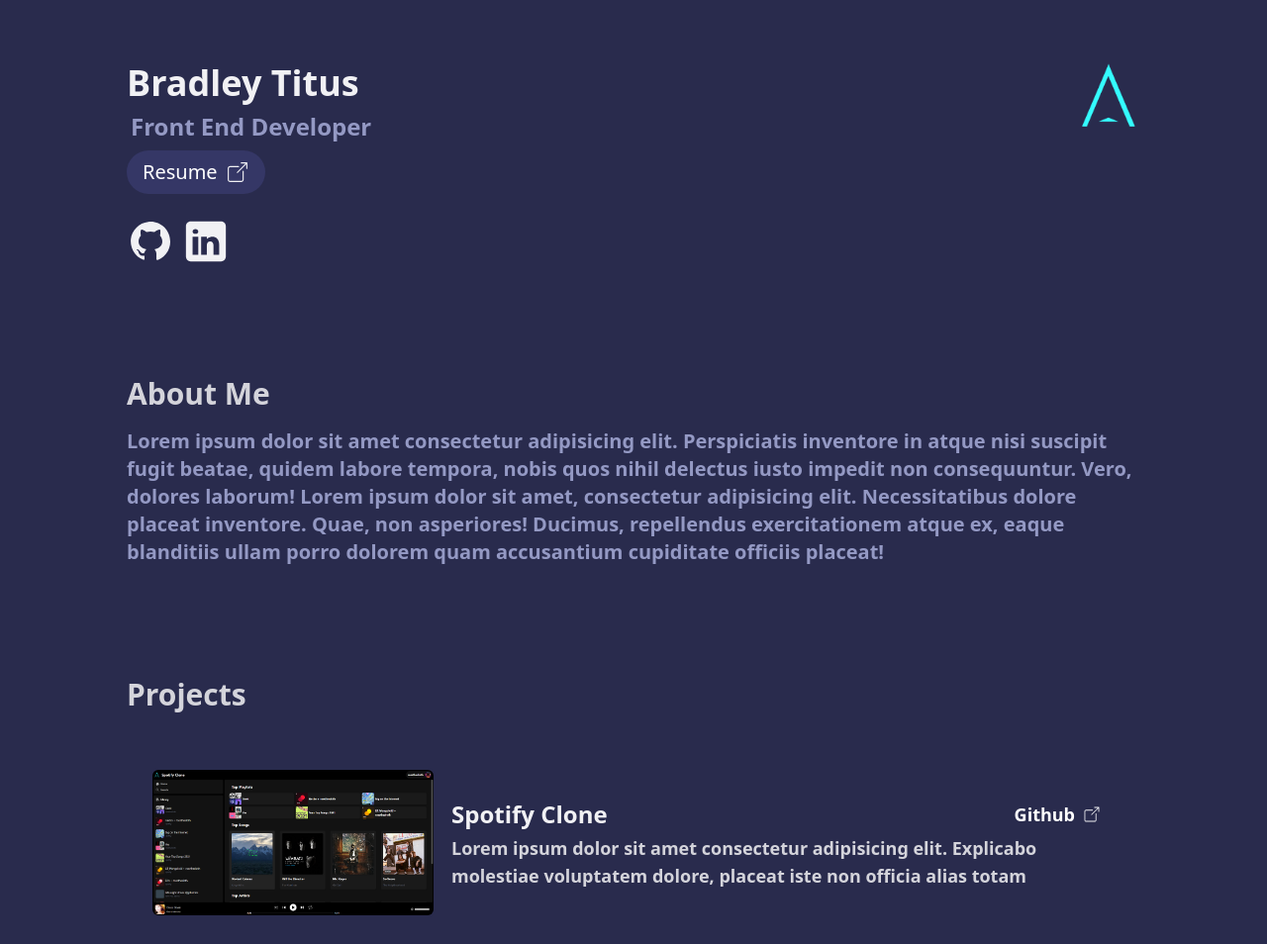
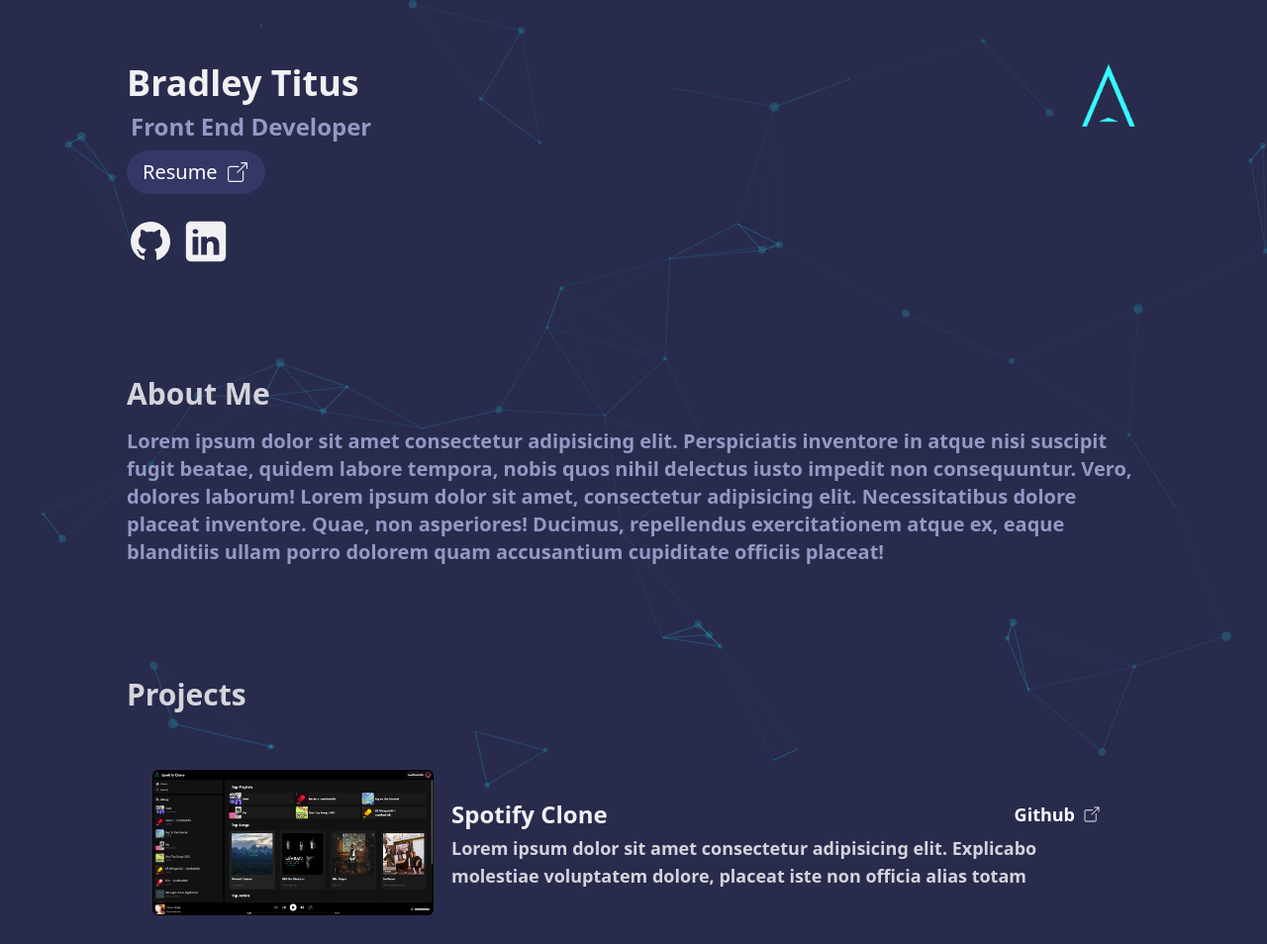
Before and after one commit to BradT615/Portfolio, a website: page index.html in a window 1280 px wide. Shown: the top 954 px of the page at 99% size. Drawn offline with nearby package versions, Linux system fonts and the light colour scheme.

Commit message:
particle.js

```diff
--- a/index.html
+++ b/index.html
@@ -6,8 +6,11 @@
     <title>Bradley Titus</title>
     <link rel="icon" href="favicon.ico" type="image/x-icon">
     <link href="output.css" rel="stylesheet">
+    <script src="https://cdn.jsdelivr.net/particles.js/2.0.0/particles.min.js"></script>
+    <script src="script.js"></script>
 </head>
 <body class="bg-customBg text-white">
+    <div id="particles-js" class="absolute inset-0 z-0"></div>
     <div class="flex flex-col max-w-6xl mx-auto 2xl:flex-row 2xl:max-w-full relative">
         <div class="logo absolute hidden top-0 right-0 p-6 md:p-16 2xl:p-8">
             <img class="w-16 h-16" src="images/logo-removebg.png" alt="Logo">
@@ -48,12 +51,14 @@
             </div>
             <div class="projects-container px-6 md:px-16 pt-28 w-full md:max-w-6xl 2xl:max-w-4xl flex flex-col gap-8">
                 <h1 class="text-3xl font-semibold text-customHeader">Projects</h1>
-                <div class="project p-6 max-w-sm md:max-w-6xl 2xl:max-w-3xl rounded-lg mx-auto hover:bg-customBgLight flex flex-col items-center md:flex-row gap-2">
+
+                <div class="relative project p-6 max-w-sm md:max-w-6xl 2xl:max-w-3xl rounded-lg mx-auto hover:bg-customBgLight flex flex-col items-center md:flex-row gap-2">
+                    <a href="https://bradt615spotify.netlify.app" class="absolute inset-0 z-10" aria-hidden="true"></a>
                     <img class="w-72 rounded-lg border-2 border-customBg" src="images/spotifyCloneThumbnail.png" alt="">
                     <div class="flex flex-col md:text-left p-2">
                         <div class="flex justify-between items-center">
                             <h1 class="text-2xl py-1 font-semibold text-customPrimaryText">Spotify Clone</h1>
-                            <a class="flex items-center gap-2 hover:bg-customText py-1 px-2 rounded-full" href="https://github.com/BradT615/Spotify-Clone" target="_blank" rel="noopener noreferrer">
+                            <a class="flex items-center gap-2 hover:bg-customText py-1 px-2 z-20 rounded-full" href="https://github.com/BradT615/Spotify-Clone" target="_blank" rel="noopener noreferrer">
                                 <span class="text-lg font-semibold">Github</span>
                                 <svg class="resume" xmlns="http://www.w3.org/2000/svg" x="0px" y="0px" width="18" height="18" viewBox="0 0 128 128">
                                     <path d="M 84 11 C 82.3 11 81 12.3 81 14 C 81 15.7 82.3 17 84 17 L 106.80078 17 L 60.400391 63.400391 C 59.200391 64.600391 59.200391 66.499609 60.400391 67.599609 C 61.000391 68.199609 61.8 68.5 62.5 68.5 C 63.2 68.5 63.999609 68.199609 64.599609 67.599609 L 111 21.199219 L 111 44 C 111 45.7 112.3 47 114 47 C 115.7 47 117 45.7 117 44 L 117 14 C 117 12.3 115.7 11 114 11 L 84 11 z M 24 31 C 16.8 31 11 36.8 11 44 L 11 104 C 11 111.2 16.8 117 24 117 L 84 117 C 91.2 117 97 111.2 97 104 L 97 59 C 97 57.3 95.7 56 94 56 C 92.3 56 91 57.3 91 59 L 91 104 C 91 107.9 87.9 111 84 111 L 24 111 C 20.1 111 17 107.9 17 104 L 17 44 C 17 40.1 20.1 37 24 37 L 69 37 C 70.7 37 72 35.7 72 34 C 72 32.3 70.7 31 69 31 L 24 31 z"></path>
@@ -64,12 +69,14 @@
                     </div>
                 </div>
 
-                <div class="project p-6 max-w-sm md:max-w-6xl 2xl:max-w-3xl rounded-lg mx-auto hover:bg-customBgLight flex flex-col items-center md:flex-row gap-2">
+
+                <div class="relative project p-6 max-w-sm md:max-w-6xl 2xl:max-w-3xl rounded-lg mx-auto hover:bg-customBgLight flex flex-col items-center md:flex-row gap-2">
+                    <a href="https://bradt615sudoku.netlify.app" class="absolute inset-0 z-10" aria-hidden="true"></a>
                     <img class="w-72 rounded-lg border-2 border-customBg" src="images/sudokuThumbnail.png" alt="">
                     <div class="flex flex-col md:text-left p-2">
                         <div class="flex justify-between items-center">
                             <h1 class="text-2xl py-1 font-semibold text-customPrimaryText">Sudoku Game</h1>
-                            <a class="flex items-center gap-2 hover:bg-customText py-1 px-2 rounded-full" href="" target="_blank" rel="noopener noreferrer">
+                            <a class="flex items-center gap-2 hover:bg-customText py-1 px-2 z-20 rounded-full" href="https://github.com/BradT615/Sudoku" target="_blank" rel="noopener noreferrer">
                                 <span class="text-lg font-semibold">Github</span>
                                 <svg class="resume" xmlns="http://www.w3.org/2000/svg" x="0px" y="0px" width="18" height="18" viewBox="0 0 128 128">
                                     <path d="M 84 11 C 82.3 11 81 12.3 81 14 C 81 15.7 82.3 17 84 17 L 106.80078 17 L 60.400391 63.400391 C 59.200391 64.600391 59.200391 66.499609 60.400391 67.599609 C 61.000391 68.199609 61.8 68.5 62.5 68.5 C 63.2 68.5 63.999609 68.199609 64.599609 67.599609 L 111 21.199219 L 111 44 C 111 45.7 112.3 47 114 47 C 115.7 47 117 45.7 117 44 L 117 14 C 117 12.3 115.7 11 114 11 L 84 11 z M 24 31 C 16.8 31 11 36.8 11 44 L 11 104 C 11 111.2 16.8 117 24 117 L 84 117 C 91.2 117 97 111.2 97 104 L 97 59 C 97 57.3 95.7 56 94 56 C 92.3 56 91 57.3 91 59 L 91 104 C 91 107.9 87.9 111 84 111 L 24 111 C 20.1 111 17 107.9 17 104 L 17 44 C 17 40.1 20.1 37 24 37 L 69 37 C 70.7 37 72 35.7 72 34 C 72 32.3 70.7 31 69 31 L 24 31 z"></path>
@@ -79,12 +86,13 @@
                         <p class="text-sm md:text-lg font-semibold text-customHeader">Lorem ipsum dolor sit amet consectetur adipisicing elit. Explicabo molestiae voluptatem dolore, placeat iste non officia alias totam</p>
                     </div>
                 </div>
-                <div class="project p-6 max-w-sm md:max-w-6xl 2xl:max-w-3xl rounded-lg mx-auto hover:bg-customBgLight flex flex-col items-center md:flex-row gap-2">
+                <div class="relative project p-6 max-w-sm md:max-w-6xl 2xl:max-w-3xl rounded-lg mx-auto hover:bg-customBgLight flex flex-col items-center md:flex-row gap-2">
+                    <a href="https://bradt615movie.netlify.app" class="absolute inset-0 z-10" aria-hidden="true"></a>
                     <img class="w-72 rounded-lg border-2 border-customBg" src="images/movieDatabaseThumbnail.png" alt="">
                     <div class="flex flex-col md:text-left p-2">
                         <div class="flex justify-between items-center">
                             <h1 class="text-2xl py-1 font-semibold text-customPrimaryText">Movie Database</h1>
-                            <a class="flex items-center gap-2 hover:bg-customText py-1 px-2 rounded-full" href="" target="_blank" rel="noopener noreferrer">
+                            <a class="flex items-center gap-2 hover:bg-customText py-1 px-2 z-20 rounded-full" href="https://github.com/BradT615/MovieDatabase" target="_blank" rel="noopener noreferrer">
                                 <span class="text-lg font-semibold">Github</span>
                                 <svg class="resume" xmlns="http://www.w3.org/2000/svg" x="0px" y="0px" width="18" height="18" viewBox="0 0 128 128">
                                     <path d="M 84 11 C 82.3 11 81 12.3 81 14 C 81 15.7 82.3 17 84 17 L 106.80078 17 L 60.400391 63.400391 C 59.200391 64.600391 59.200391 66.499609 60.400391 67.599609 C 61.000391 68.199609 61.8 68.5 62.5 68.5 C 63.2 68.5 63.999609 68.199609 64.599609 67.599609 L 111 21.199219 L 111 44 C 111 45.7 112.3 47 114 47 C 115.7 47 117 45.7 117 44 L 117 14 C 117 12.3 115.7 11 114 11 L 84 11 z M 24 31 C 16.8 31 11 36.8 11 44 L 11 104 C 11 111.2 16.8 117 24 117 L 84 117 C 91.2 117 97 111.2 97 104 L 97 59 C 97 57.3 95.7 56 94 56 C 92.3 56 91 57.3 91 59 L 91 104 C 91 107.9 87.9 111 84 111 L 24 111 C 20.1 111 17 107.9 17 104 L 17 44 C 17 40.1 20.1 37 24 37 L 69 37 C 70.7 37 72 35.7 72 34 C 72 32.3 70.7 31 69 31 L 24 31 z"></path>
--- /dev/null
+++ b/particles-config.json
@@ -0,0 +1,110 @@
+{
+    "particles": {
+      "number": {
+        "value": 30,
+        "density": {
+          "enable": true,
+          "value_area": 500
+        }
+      },
+      "color": {
+        "value": "#17d1e0"
+      },
+      "shape": {
+        "type": "circle",
+        "stroke": {
+          "width": 0,
+          "color": "#000000"
+        },
+        "polygon": {
+          "nb_sides": 5
+        },
+        "image": {
+          "src": "img/github.svg",
+          "width": 100,
+          "height": 100
+        }
+      },
+      "opacity": {
+        "value": 0.2,
+        "random": false,
+        "anim": {
+          "enable": false,
+          "speed": 1,
+          "opacity_min": 0.1,
+          "sync": false
+        }
+      },
+      "size": {
+        "value": 5,
+        "random": true,
+        "anim": {
+          "enable": false,
+          "speed": 40,
+          "size_min": 0.1,
+          "sync": false
+        }
+      },
+      "line_linked": {
+        "enable": true,
+        "distance": 150,
+        "color": "#17d1e0",
+        "opacity": 0.4,
+        "width": 1
+      },
+      "move": {
+        "enable": true,
+        "speed": 2,
+        "direction": "none",
+        "random": false,
+        "straight": false,
+        "out_mode": "out",
+        "bounce": false,
+        "attract": {
+          "enable": false,
+          "rotateX": 600,
+          "rotateY": 1200
+        }
+      }
+    },
+    "interactivity": {
+      "detect_on": "canvas",
+      "events": {
+        "onhover": {
+          "enable": true,
+          "mode": "repulse"
+        },
+        "onclick": {
+          "enable": true,
+          "mode": "push"
+        },
+        "resize": true
+      },
+      "modes": {
+        "grab": {
+          "distance": 400,
+          "line_linked": {
+            "opacity": 1
+          }
+        },
+        "bubble": {
+          "distance": 400,
+          "size": 40,
+          "duration": 2,
+          "opacity": 8,
+          "speed": 3
+        },
+        "repulse": {
+          "distance": 200,
+          "duration": 0.4
+        },
+        "push": {
+          "particles_nb": 4
+        },
+        "remove": {
+          "particles_nb": 2
+        }
+      }
+    },
+    "retina_detect": true
+  }
--- a/script.js
+++ b/script.js
@@ -0,0 +1,8 @@
+// script.js
+document.addEventListener('DOMContentLoaded', (event) => {
+    fetch('particles-config.json')
+      .then(response => response.json())
+      .then(config => {
+        particlesJS('particles-js', config);
+      });
+  });
--- a/styles.css
+++ b/styles.css
@@ -46,6 +46,15 @@
   background-color: #9499c4; /* Darken the handle on hover */
 }
 
+#particles-js {
+  position: fixed;
+  top: 0;
+  right: 0;
+  bottom: 0;
+  left: 0;
+  z-index: -1;
+}
+
 /* * {
   border: 1px solid white;
 } */
```
Also changed, not shown: output.css.
